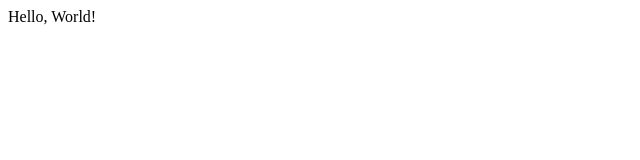
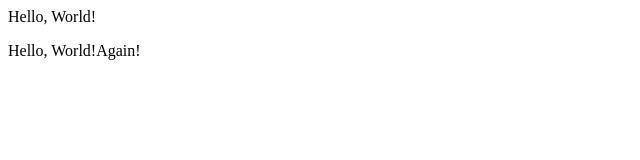
Before and after one commit to SethDuwei/Python-Scraping-Lesson, a plain HTML site: page hello.html in a window 1280 px wide. Shown: the whole page, without its empty margins (0-640 px from the left). Drawn offline with Linux system fonts and the light colour scheme.

Commit message:
Update hello.html

```diff
--- a/hello.html
+++ b/hello.html
@@ -5,5 +5,8 @@
     </head>
     <body>
         Hello, World!
+        <p>
+            Hello, World!Again!
+        </p>
     </body>
 </html>
```
